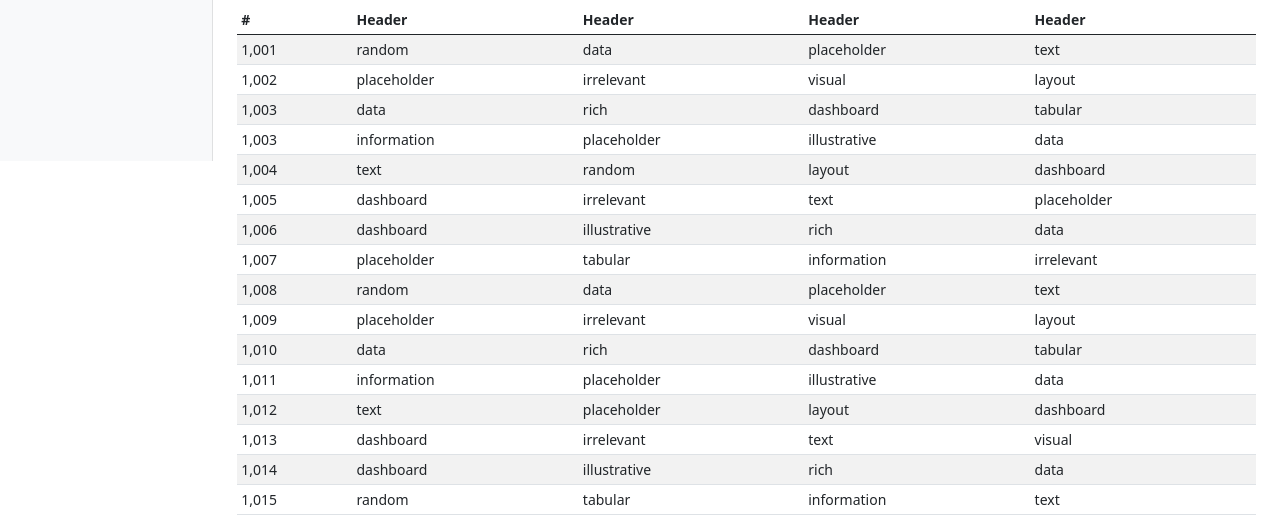
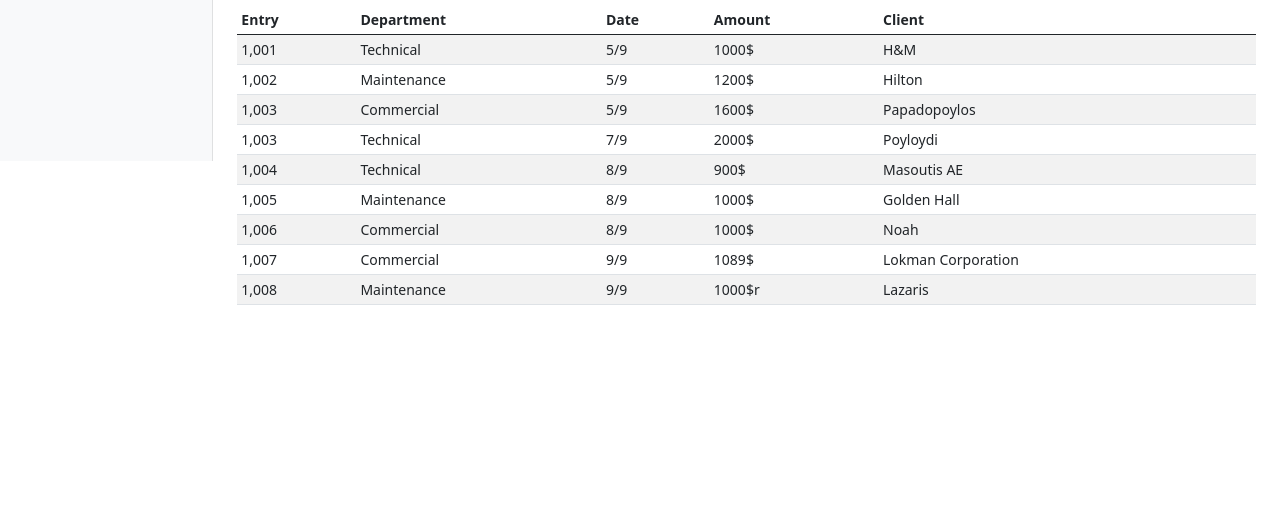
Before and after one commit to LeoDiam/Delphis_App_Demo, a plain HTML site: page dashboard.html in a window 1280 px wide. Shown: the part 639-1170 px from the top of the page. After the commit the page ends 960 px from the top, so only its background shows below. Drawn offline with Linux system fonts and the light colour scheme.

Commit message:
dashboard screen

```diff
--- a/dashboard.html
+++ b/dashboard.html
@@ -160,125 +160,76 @@
                 <table class="table table-striped table-sm">
                     <thead>
                     <tr>
-                        <th>#</th>
-                        <th>Header</th>
-                        <th>Header</th>
-                        <th>Header</th>
-                        <th>Header</th>
+                        <th>Entry</th>
+                        <th>Department</th>
+                        <th>Date</th>
+                        <th>Amount</th>
+                        <th>Client</th>
                     </tr>
                     </thead>
                     <tbody>
                     <tr>
                         <td>1,001</td>
-                        <td>random</td>
-                        <td>data</td>
-                        <td>placeholder</td>
-                        <td>text</td>
+                        <td>Technical</td>
+                        <td>5/9</td>
+                        <td>1000$</td>
+                        <td>H&M </td>
                     </tr>
                     <tr>
                         <td>1,002</td>
-                        <td>placeholder</td>
-                        <td>irrelevant</td>
-                        <td>visual</td>
-                        <td>layout</td>
+                        <td>Maintenance</td>
+                        <td>5/9</td>
+                        <td>1200$</td>
+                        <td>Hilton</td>
                     </tr>
                     <tr>
                         <td>1,003</td>
-                        <td>data</td>
-                        <td>rich</td>
-                        <td>dashboard</td>
-                        <td>tabular</td>
+                        <td>Commercial</td>
+                        <td>5/9</td>
+                        <td>1600$</td>
+                        <td>Papadopoylos</td>
                     </tr>
                     <tr>
                         <td>1,003</td>
-                        <td>information</td>
-                        <td>placeholder</td>
-                        <td>illustrative</td>
-                        <td>data</td>
+                        <td>Technical</td>
+                        <td>7/9</td>
+                        <td>2000$</td>
+                        <td>Poyloydi</td>
                     </tr>
                     <tr>
                         <td>1,004</td>
-                        <td>text</td>
-                        <td>random</td>
-                        <td>layout</td>
-                        <td>dashboard</td>
+                        <td>Technical</td>
+                        <td>8/9</td>
+                        <td>900$</td>
+                        <td>Masoutis AE</td>
                     </tr>
                     <tr>
                         <td>1,005</td>
-                        <td>dashboard</td>
-                        <td>irrelevant</td>
-                        <td>text</td>
-                        <td>placeholder</td>
+                        <td>Maintenance</td>
+                        <td>8/9</td>
+                        <td>1000$</td>
+                        <td>Golden Hall</td>
                     </tr>
                     <tr>
                         <td>1,006</td>
-                        <td>dashboard</td>
-                        <td>illustrative</td>
-                        <td>rich</td>
-                        <td>data</td>
+                        <td>Commercial</td>
+                        <td>8/9</td>
+                        <td>1000$</td>
+                        <td>Noah</td>
                     </tr>
                     <tr>
                         <td>1,007</td>
-                        <td>placeholder</td>
-                        <td>tabular</td>
-                        <td>information</td>
-                        <td>irrelevant</td>
+                        <td>Commercial</td>
+                        <td>9/9</td>
+                        <td>1089$</td>
+                        <td>Lokman Corporation</td>
                     </tr>
                     <tr>
                         <td>1,008</td>
-                        <td>random</td>
-                        <td>data</td>
-                        <td>placeholder</td>
-                        <td>text</td>
-                    </tr>
-                    <tr>
-                        <td>1,009</td>
-                        <td>placeholder</td>
-                        <td>irrelevant</td>
-                        <td>visual</td>
-                        <td>layout</td>
-                    </tr>
-                    <tr>
-                        <td>1,010</td>
-                        <td>data</td>
-                        <td>rich</td>
-                        <td>dashboard</td>
-                        <td>tabular</td>
-                    </tr>
-                    <tr>
-                        <td>1,011</td>
-                        <td>information</td>
-                        <td>placeholder</td>
-                        <td>illustrative</td>
-                        <td>data</td>
-                    </tr>
-                    <tr>
-                        <td>1,012</td>
-                        <td>text</td>
-                        <td>placeholder</td>
-                        <td>layout</td>
-                        <td>dashboard</td>
-                    </tr>
-                    <tr>
-                        <td>1,013</td>
-                        <td>dashboard</td>
-                        <td>irrelevant</td>
-                        <td>text</td>
-                        <td>visual</td>
-                    </tr>
-                    <tr>
-                        <td>1,014</td>
-                        <td>dashboard</td>
-                        <td>illustrative</td>
-                        <td>rich</td>
-                        <td>data</td>
-                    </tr>
-                    <tr>
-                        <td>1,015</td>
-                        <td>random</td>
-                        <td>tabular</td>
-                        <td>information</td>
-                        <td>text</td>
+                        <td>Maintenance</td>
+                        <td>9/9</td>
+                        <td>1000$r</td>
+                        <td>Lazaris</td>
                     </tr>
                     </tbody>
                 </table>
--- a/js/dashboard.js
+++ b/js/dashboard.js
@@ -12,13 +12,13 @@
         type: 'line',
         data: {
             labels: [
-                'Sunday',
                 'Monday',
                 'Tuesday',
                 'Wednesday',
                 'Thursday',
                 'Friday',
-                'Saturday'
+                'Saturday',
+                'Sunday'
             ],
             datasets: [{
                 data: [
@@ -30,11 +30,11 @@
                     24092,
                     12034
                 ],
-                lineTension: 0,
+                lineTension: 0.5,
                 backgroundColor: 'transparent',
                 borderColor: '#007bff',
                 borderWidth: 4,
-                pointBackgroundColor: '#007bff'
+                pointBackgroundColor: '#95ff00'
             }]
         },
         options: {
```
